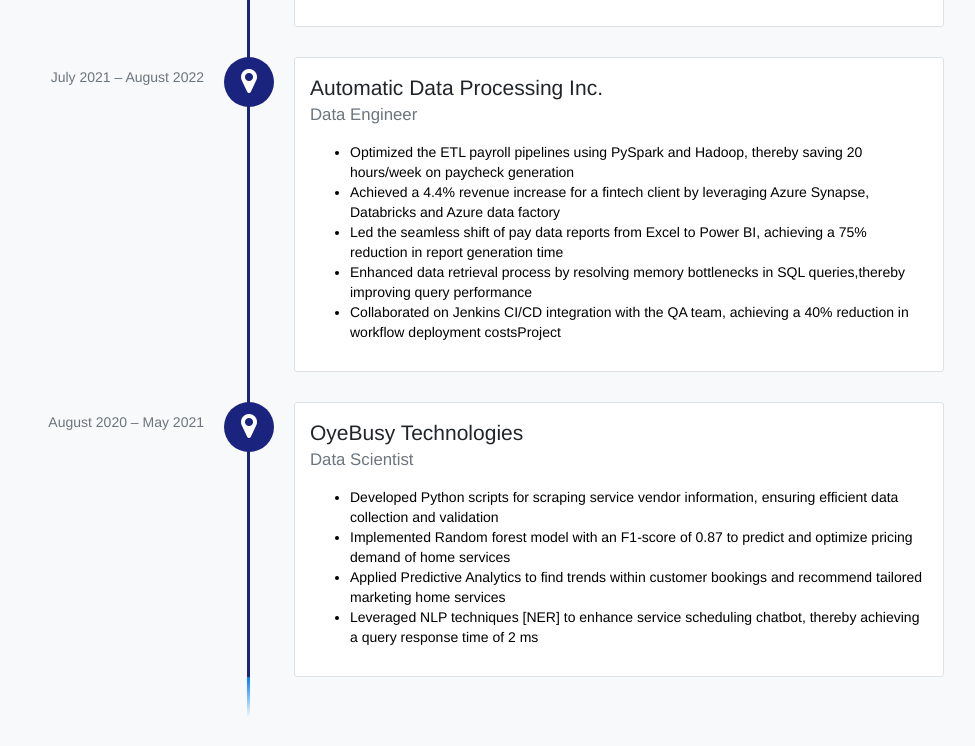
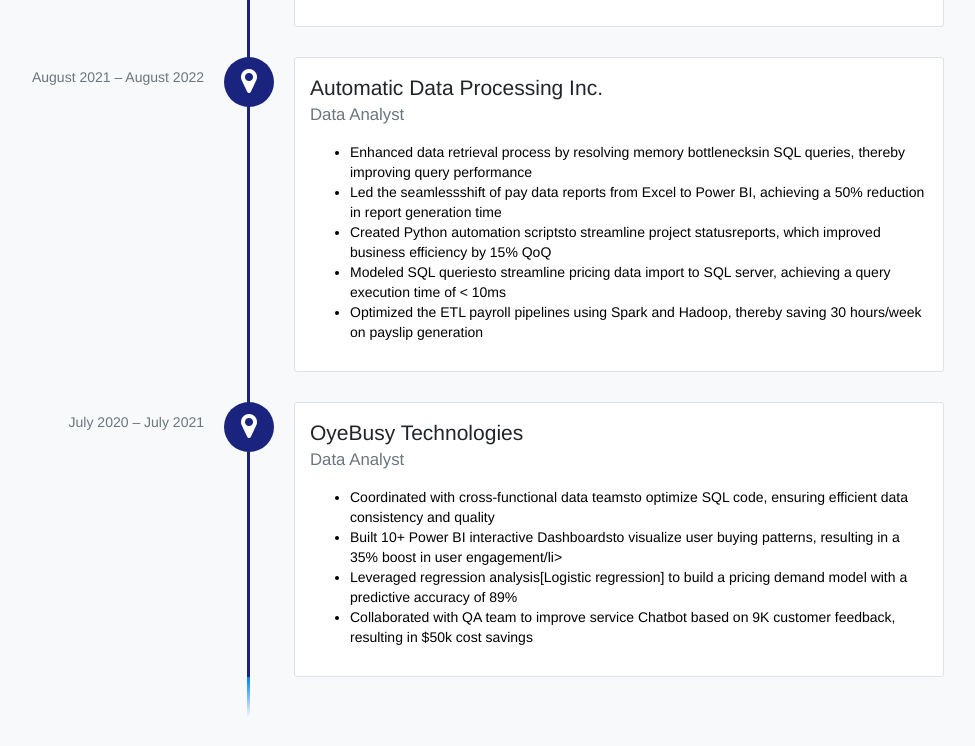
Before and after one commit to kausthubkodamagulla/KausthubKodamagulla.github.io, a plain HTML site: page index.html in a window 1280 px wide. Shown: the part 1814-2560 px from the top of the page, without its empty margins (196-1171 px from the left). Drawn offline with nearby package versions, Linux system fonts and the light colour scheme.

Commit message:
Update index.html

```diff
--- a/index.html
+++ b/index.html
@@ -52,7 +52,7 @@
 
 
 
-		<a href="https://drive.google.com/file/d/1qabBkJvLNO1gKlJ5QjvdGyw2t0hMNqqE/view?usp=sharing" class="btn-rounded-white">Download Resume</a>
+		<a href="https://drive.google.com/file/d/15mETF8vmBdMdYtCsGDPPsdU6Nmd28XjM/view?usp=drive_link" class="btn-rounded-white">Download Resume</a>
         </div>
         <!-- End #lead-content -->
 
@@ -111,29 +111,29 @@
                 </p>
             </div>
 
-            <div data-date="July 2021 – August 2022">
+            <div data-date="August 2021 – August 2022">
                 <h3>Automatic Data Processing Inc.</h3>
-                <h4>Data Engineer</h4>
+                <h4>Data Analyst</h4>
                 <p>
                     <ul>
-                <li>Optimized the ETL payroll pipelines using PySpark and Hadoop, thereby saving 20 hours/week on paycheck generation</li>
-               <li>Achieved a 4.4% revenue increase for a fintech client by leveraging Azure Synapse, Databricks and Azure data factory</li>
-                <li>Led the seamless shift of pay data reports from Excel to Power BI, achieving a 75% reduction in report generation time</li>
-	        <li>Enhanced data retrieval process by resolving memory bottlenecks in SQL queries,thereby improving query performance</li>
-		<li>Collaborated on Jenkins CI/CD integration with the QA team, achieving a 40% reduction in workflow deployment costsProject</li>
+                <li>Enhanced data retrieval process by resolving memory bottlenecksin SQL queries, thereby improving query performance</li>
+               <li>Led the seamlessshift of pay data reports from Excel to Power BI, achieving a 50% reduction in report generation time</li>
+                <li>Created Python automation scriptsto streamline project statusreports, which improved business efficiency by 15% QoQ</li>
+	        <li>Modeled SQL queriesto streamline pricing data import to SQL server, achieving a query execution time of < 10ms</li>
+		<li>Optimized the ETL payroll pipelines using Spark and Hadoop, thereby saving 30 hours/week on payslip generation</li>
                 </ul>
                 </p>
             </div>
 
-            <div data-date="August 2020 – May 2021">
+            <div data-date="July 2020 – July 2021">
                 <h3>OyeBusy Technologies</h3>
-                <h4>Data Scientist</h4>
+                <h4>Data Analyst</h4>
                 <p>
                     <ul>
-                <li>Developed Python scripts for scraping service vendor information, ensuring efficient data collection and validation</li>
-                <li>Implemented Random forest model with an F1-score of 0.87 to predict and optimize pricing demand of home services</li>
-                <li>Applied Predictive Analytics to find trends within customer bookings and recommend tailored marketing home services</li>
-	        <li>Leveraged NLP techniques [NER] to enhance service scheduling chatbot, thereby achieving a query response time of 2 ms</li>
+                <li>Coordinated with cross-functional data teamsto optimize SQL code, ensuring efficient data consistency and quality</li>
+                <li>Built 10+ Power BI interactive Dashboardsto visualize user buying patterns, resulting in a 35% boost in user engagement/li>
+                <li>Leveraged regression analysis[Logistic regression] to build a pricing demand model with a predictive accuracy of 89%</li>
+	        <li>Collaborated with QA team to improve service Chatbot based on 9K customer feedback, resulting in $50k cost savings</li>
                 </ul>
                 </p>
             </div>
@@ -155,7 +155,7 @@
 
         <div class="education-block">
             <h3>Jawaharlal Nehru Technological University, Hyderabad</h3>
-            <span class="education-date">July 2017 - July 2021 <br> GPA: 3.7/4.0</span>
+            <span class="education-date">July 2017 - July 2021 <br> GPA: 4.0/4.0</span>
 
             <h4>Bachelor of Science in Computer Science</h4>
             <p>Coursework:Data Structures and Algorithms, Machine Learning, Probability, Statistics, Cloud Computing, Databases</p>
```
